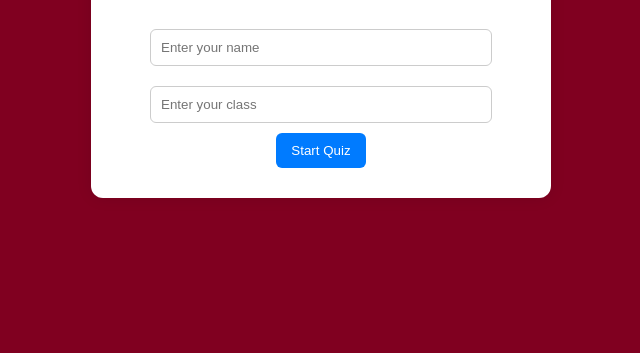
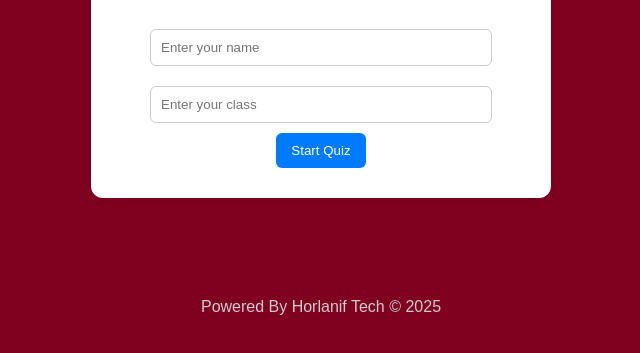
Before and after one commit to Horlanif/Al-Qosimiyyah-Online-Assignment, a plain HTML site: page index.html in a window 1280 px wide. Shown: the part 191-544 px from the top of the page, without its empty margins (319-959 px from the left). Drawn offline with nearby package versions, Linux system fonts and the light colour scheme.

Commit message:
Add files via upload

```diff
--- a/index.html
+++ b/index.html
@@ -26,6 +26,9 @@
   <div style="text-align:center; margin-top:15px;">
     <button id="downloadBtn" style="display:none;" onclick="downloadPDF()">Download Result as PDF</button>
   </div>
+</div>
+<div class="footer">
+  Powered By Horlanif Tech &copy; 2025
 </div>
 
 <script src="https://cdnjs.cloudflare.com/ajax/libs/jspdf/2.5.1/jspdf.umd.min.js"></script>
--- a/style.css
+++ b/style.css
@@ -88,3 +88,8 @@
      border-radius: 6px;
      border: 1px solid #ccc;
  }
+
+ .footer{
+    color: #ccc;
+    text-align: center;
+ }
```
